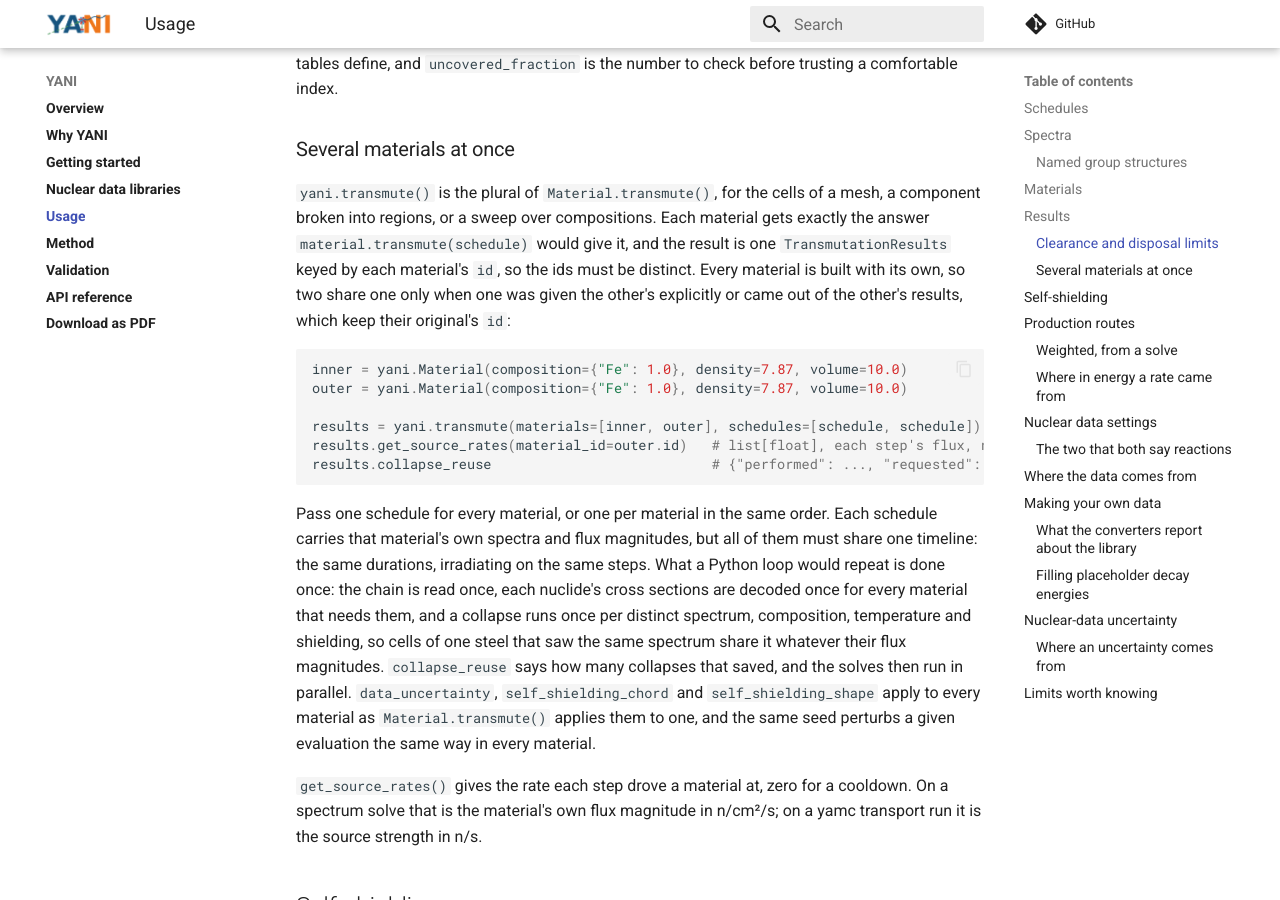
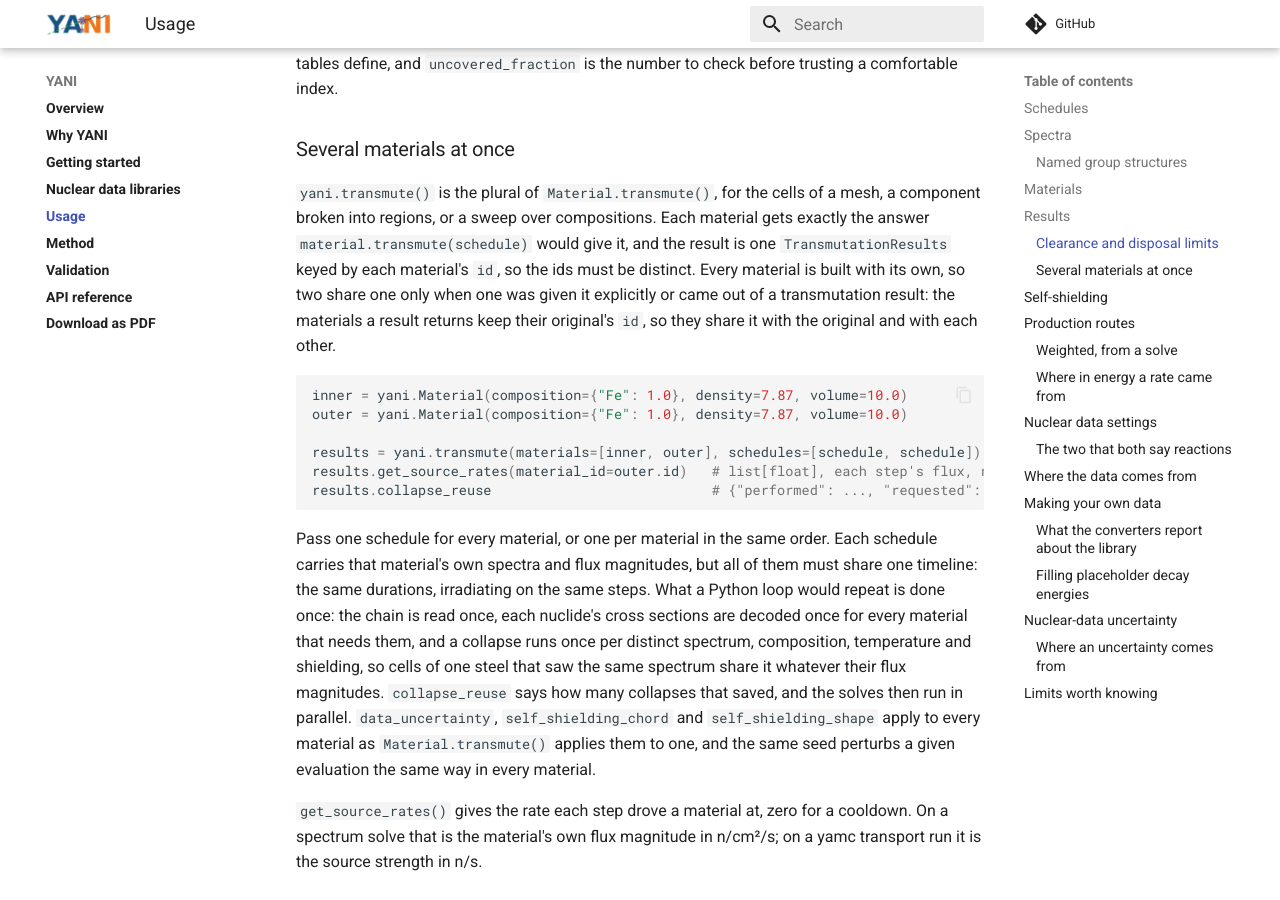
Before and after one commit to fusion-neutronics/yani, an MkDocs documentation site: the page built from docs/usage.md, in a window 1280 px wide and 900 px high, scrolled down 7040 px. Built offline with MkDocs 1.6.1 and Material for MkDocs 9.7.7, drawn with Linux system fonts in a browser that asks for light colours; comment, search, counter and statistics services are not loaded; some of the changed text lies outside the part shown.

Commit message:
Say which materials can share an id
The rule for when two materials share an id left out the materials one
transmutation result returns. They keep their original's id, so they share
it with each other as well as with the original, and yani.transmute refuses
two of them together just as it refuses the original beside one.

The results paragraph also said an automatic id is one that no earlier
material in the process was given. yamc-core numbers its materials with an
allocator of its own, so a yamc material built in the same process can hold
the same number. Say yani material, and that yamc numbers its own.

````diff
--- a/docs/usage.md
+++ b/docs/usage.md
@@ -180,7 +180,8 @@ usable, and the next call that needs the data loads it again.
 `transmute()` returns a `TransmutationResults` -- the same object the coupled
 `Model.simulate_transmutation()` returns in yamc -- keyed by the material's `id`.
 Every material has one from construction: the `id` passed to it, or else a
-fresh one that no earlier material in the process was given.
+fresh one that no earlier yani material in the process was given (yamc numbers
+its own materials separately).
 `step_materials()` unpacks the results into `list[Material]`, one per step,
 each holding the inventory at the end of that step and keeping the original's
 `id`. Extensive quantities need the material's `volume` in cm³:
@@ -348,8 +349,9 @@ mesh, a component broken into regions, or a sweep over compositions. Each
 material gets exactly the answer `material.transmute(schedule)` would give it,
 and the result is one `TransmutationResults` keyed by each material's `id`, so
 the ids must be distinct. Every material is built with its own, so two share one
-only when one was given the other's explicitly or came out of the other's
-results, which keep their original's `id`:
+only when one was given it explicitly or came out of a transmutation result: the
+materials a result returns keep their original's `id`, so they share it with the
+original and with each other.
 
 <!-- doctest: skip -->
 ```python
````
